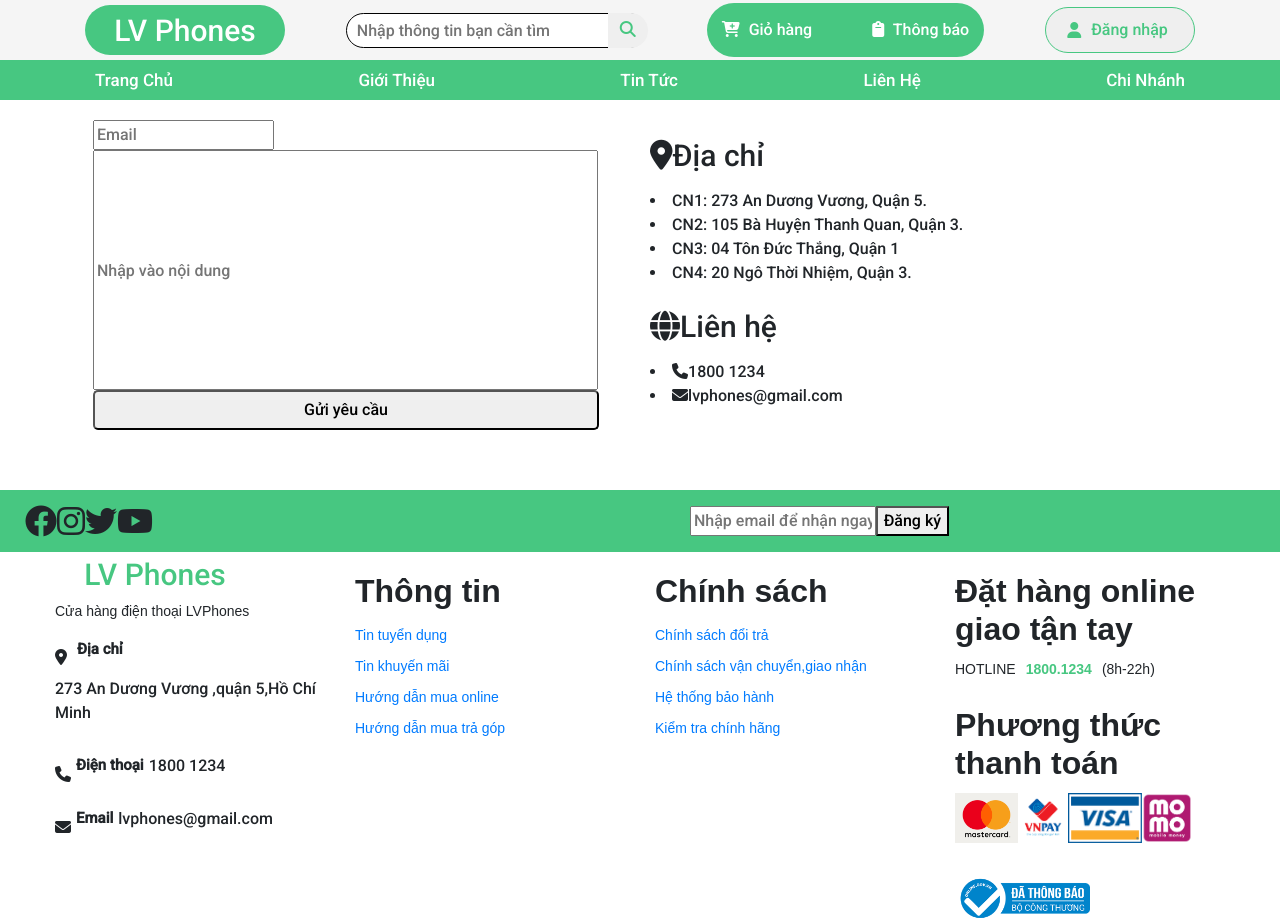
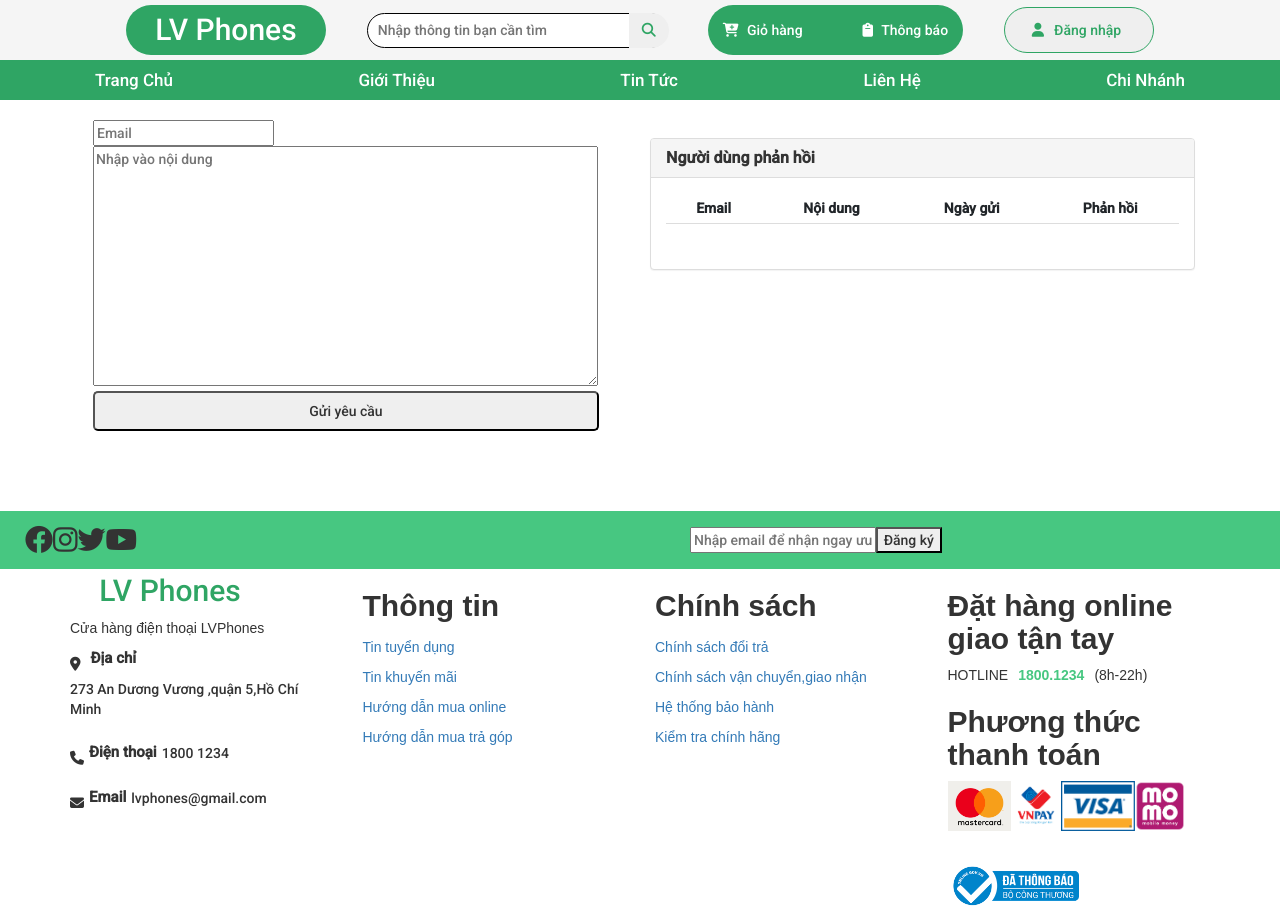
Before and after one commit to tuilatuan/LV_phones, a PHP site: page /LV_Phones/contact.php in a window 1280 px wide. Run offline with PHP 8.4, Linux system fonts and the light colour scheme; data comes from the database, SQL or seed files in the repository; some libraries are stand-ins or nearby versions.

Commit message:
Add files via upload
Sửa file contact.php (css , thêm bảng feedback )

```diff
--- a/contact.php
+++ b/contact.php
@@ -9,12 +9,20 @@
 	<link rel="stylesheet" href="./css/grid.css">
 	<link rel="stylesheet" href="./css/responsive.css">
 	<link rel="stylesheet" href="./css/headnav.css">
+	<link rel="stylesheet" href="./css/var.css">
 	<link rel="stylesheet" href="./css/lib/flickity.css" media="screen">
 	<link rel="stylesheet" href="./font/fontawesome-free-6.3.0-web/css/all.min.css" />
 	<link rel="stylesheet" href="css/lib/bootstrap.min.css" />
 	<link rel="preconnect" href="https://fonts.googleapis.com">
 	<link rel="preconnect" href="https://fonts.gstatic.com" crossorigin>
 	<link href="https://fonts.googleapis.com/css2?family=Roboto:wght@500&display=swap" rel="stylesheet">
+	<link rel="stylesheet" href="./css/bill.css">
+	<link href="//netdna.bootstrapcdn.com/bootstrap/3.1.0/css/bootstrap.min.css" rel="stylesheet" id="bootstrap-css">
+	<script src="//netdna.bootstrapcdn.com/bootstrap/3.1.0/js/bootstrap.min.js"></script>
+	<script src="//code.jquery.com/jquery-1.11.1.min.js"></script>
+	<link rel="stylesheet" href="https://maxcdn.bootstrapcdn.com/bootstrap/3.4.1/css/bootstrap.min.css">
+	<script src="https://ajax.googleapis.com/ajax/libs/jquery/3.6.4/jquery.min.js"></script>
+	<script src="https://maxcdn.bootstrapcdn.com/bootstrap/3.4.1/js/bootstrap.min.js"></script>
     <script src="js/lib/jquery.min.js"></script>
     <script src="js/lib/popper.min.js"></script>
     <script src="js/lib/bootstrap.min.js"></script>
@@ -31,26 +39,45 @@
         <div class="form">
             <div class="left">
                 <form action="page/xulyfeedback.php" method="post">
-                    <input type="text" name="email" placeholder="Email"><br />
-                    <input type="text" class="note" name="content" placeholder="Nhập vào nội dung"><br />
+                    <input id="mail" type="text" name="email" placeholder="Email"><br />
+                    <textarea placeholder="Nhập vào nội dung" name="content" id="content" class="note" cols="30" rows="10"></textarea>
+                    <!-- <input type="text" class="note" name="content" placeholder="Nhập vào nội dung"><br /> -->
                     <input type="submit" class="sbmbtn" name="btnsub" value="Gửi yêu cầu">
                 </form>
             </div>
             <div class="right">
                 <div class="right-contact">
-                    <h6 class="right-contact_header">
-                        <i class="fa-solid fa-location-dot"></i>Địa chỉ
-                    </h6>
-                    <li>CN1: 273 An Dương Vương, Quận 5.</li>
-                    <li>CN2: 105 Bà Huyện Thanh Quan, Quận 3.</li>
-                    <li>CN3: 04 Tôn Đức Thắng, Quận 1</li>
-                    <li>CN4: 20 Ngô Thời Nhiệm, Quận 3.</li>
-                    <br>
-                    <h6 class="right-contact_header">
-                        <i class="fa-solid fa-globe"></i>Liên hệ
-                    </h6>
-                    <li><i class="fa-solid fa-phone"></i>1800 1234</li>
-                    <li><i class="fa-solid fa-envelope"></i>lvphones@gmail.com</li>
+                <div class="row">
+			<div class="col-md-12">
+				<div class="panel panel-default">
+					<div class="panel-heading">
+						<h3 class="panel-title"><strong>Người dùng phản hồi</strong></h3>
+					</div>
+					<div class="panel-body">
+						<div class="table-responsive">
+							<table class="table table-condensed">
+								<thead>
+									<tr>
+										<td class="text-center"><strong>Email</strong></td>
+										<td class="text-center"><strong>Nội dung</strong></td>
+										<td class="text-center"><strong>Ngày gửi</strong></td>
+										<td class="text-center"><strong>Phản hồi</strong></td>
+									</tr>
+								</thead>
+								<tbody>
+									<tr>
+									<td class="text-center"></td>
+									<td class="text-center"></td>
+									<td class="text-center"></td>
+									<td class="text-center"></td>
+								</tr>
+                            </tbody>
+							</table>
+						</div>
+					</div>
+				</div>
+			</div>
+		</div>
                 </div>
             </div>
         </div>
```
Lines whose indentation alone changed are shown as unchanged.
